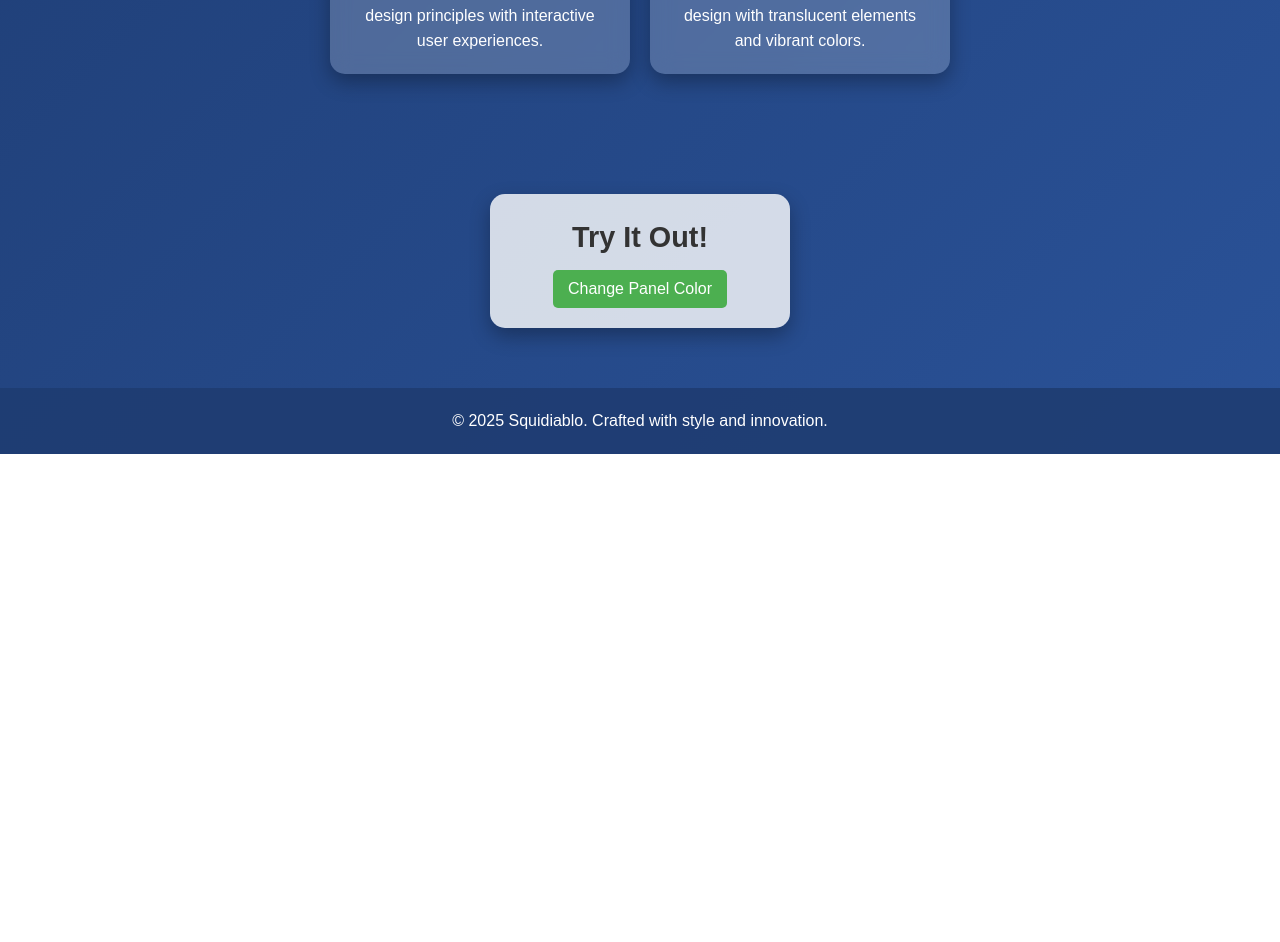
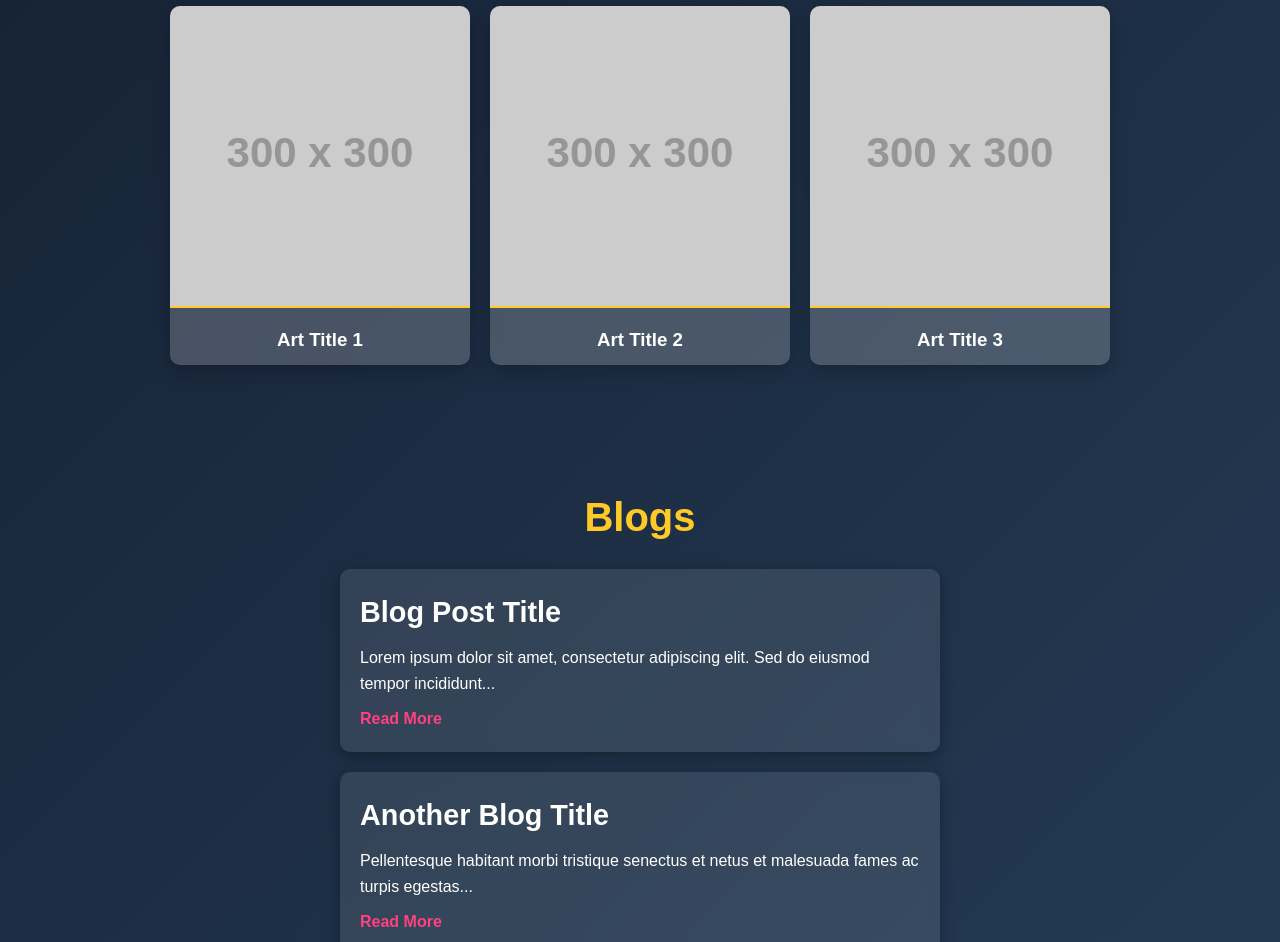
Before and after one commit to squid-zombie/sd-website, a plain HTML site: page index.html in a window 1280 px wide. Shown: the part 547-1489 px from the top of the page. Before the commit the page ends 1001 px from the top, so only its background shows below. Drawn offline with Linux system fonts and the light colour scheme; placeholder pictures from the web are drawn by us.

Commit message:
Updated style

```diff
--- a/index.html
+++ b/index.html
@@ -3,38 +3,53 @@
 <head>
   <meta charset="UTF-8">
   <meta name="viewport" content="width=device-width, initial-scale=1.0">
-  <title>Modern Translucent Design</title>
+  <title>Squidiablo's Modern Art Space</title>
   <link rel="stylesheet" href="style.css">
 </head>
 <body>
   <header class="hero">
-    <h1>Welcome to Squidiablo</h1>
-    <p>Where creativity meets modern design</p>
-    <a href="#about" class="button">Discover More</a>
+    <h1>Welcome to Squidiablo's World</h1>
+    <p>Art. Design. Expression.</p>
+    <a href="#gallery" class="button">Explore Art</a>
+    <a href="#blogs" class="button">Read Blogs</a>
   </header>
 
   <main>
-    <section id="about" class="content">
-      <div class="panel frosted">
-        <h2>About Us</h2>
-        <p>Squidiablo combines cutting-edge design principles with interactive user experiences.</p>
-      </div>
-      <div class="panel frosted">
-        <h2>Our Vision</h2>
-        <p>Explore the future of modern web design with translucent elements and vibrant colors.</p>
+    <section id="gallery" class="content">
+      <h2>Gallery</h2>
+      <div class="grid">
+        <div class="art-piece">
+          <img src="https://via.placeholder.com/300" alt="Art 1">
+          <h3>Art Title 1</h3>
+        </div>
+        <div class="art-piece">
+          <img src="https://via.placeholder.com/300" alt="Art 2">
+          <h3>Art Title 2</h3>
+        </div>
+        <div class="art-piece">
+          <img src="https://via.placeholder.com/300" alt="Art 3">
+          <h3>Art Title 3</h3>
+        </div>
       </div>
     </section>
 
-    <section id="interactive" class="content">
-      <div class="panel interactive">
-        <h2>Try It Out!</h2>
-        <button id="changeColor">Change Panel Color</button>
+    <section id="blogs" class="content">
+      <h2>Blogs</h2>
+      <div class="blog-panel frosted">
+        <h3>Blog Post Title</h3>
+        <p>Lorem ipsum dolor sit amet, consectetur adipiscing elit. Sed do eiusmod tempor incididunt...</p>
+        <a href="#" class="read-more">Read More</a>
+      </div>
+      <div class="blog-panel frosted">
+        <h3>Another Blog Title</h3>
+        <p>Pellentesque habitant morbi tristique senectus et netus et malesuada fames ac turpis egestas...</p>
+        <a href="#" class="read-more">Read More</a>
       </div>
     </section>
   </main>
 
   <footer>
-    <p>&copy; 2025 Squidiablo. Crafted with style and innovation.</p>
+    <p>&copy; 2025 Squidiablo. Crafted with creativity and style.</p>
   </footer>
 
   <script src="script.js"></script>
--- a/script.js
+++ b/script.js
@@ -1,13 +1,3 @@
 document.addEventListener("DOMContentLoaded", () => {
-  const button = document.getElementById("changeColor");
-  const panel = document.querySelector(".interactive");
-
-  // Array of bright modern colors
-  const colors = ["#FF6F61", "#6B5B95", "#88B04B", "#F7CAC9", "#92A8D1", "#955251"];
-
-  button.addEventListener("click", () => {
-    // Select a random color
-    const randomColor = colors[Math.floor(Math.random() * colors.length)];
-    panel.style.background = randomColor;
-  });
+  console.log("Welcome to Squidiablo's Modern Art Space!");
 });
--- a/style.css
+++ b/style.css
@@ -7,7 +7,7 @@
 
 body {
   font-family: 'Arial', sans-serif;
-  background: linear-gradient(135deg, #1e3c72, #2a5298);
+  background: linear-gradient(135deg, #141e30, #243b55);
   color: #fff;
   line-height: 1.6;
   overflow-x: hidden;
@@ -23,87 +23,112 @@ body {
 }
 
 .hero h1 {
-  font-size: 3rem;
+  font-size: 3.5rem;
   margin-bottom: 20px;
   text-transform: uppercase;
 }
 
 .hero p {
-  font-size: 1.2rem;
+  font-size: 1.5rem;
   margin-bottom: 30px;
 }
 
 .hero .button {
   text-decoration: none;
-  background: #ff5722;
+  background: #ff4081;
   color: white;
   padding: 10px 20px;
   border-radius: 5px;
+  margin: 10px;
   font-size: 1.2rem;
   transition: background 0.3s ease;
 }
 
 .hero .button:hover {
-  background: #e64a19;
+  background: #f50057;
 }
 
 /* Content Section */
 .content {
+  padding: 60px 20px;
+  text-align: center;
+}
+
+.content h2 {
+  font-size: 2.5rem;
+  margin-bottom: 20px;
+  color: #ffca28;
+}
+
+/* Grid for Gallery */
+.grid {
   display: flex;
-  flex-wrap: wrap;
   justify-content: center;
   gap: 20px;
-  padding: 60px 20px;
+  flex-wrap: wrap;
 }
 
-.panel {
+.art-piece {
   width: 300px;
-  padding: 20px;
-  border-radius: 15px;
   text-align: center;
-  box-shadow: 0 8px 20px rgba(0, 0, 0, 0.3);
-  transition: transform 0.3s ease, background 0.3s ease;
+  background: rgba(255, 255, 255, 0.2);
+  backdrop-filter: blur(5px);
+  border-radius: 10px;
+  overflow: hidden;
+  box-shadow: 0 8px 20px rgba(0, 0, 0, 0.2);
+  transition: transform 0.3s ease;
 }
 
-.panel h2 {
+.art-piece:hover {
+  transform: scale(1.05);
+}
+
+.art-piece img {
+  width: 100%;
+  border-bottom: 2px solid #ffca28;
+}
+
+.art-piece h3 {
+  padding: 10px 0;
+}
+
+/* Blog Panels */
+.blog-panel {
+  width: 90%;
+  max-width: 600px;
+  margin: 20px auto;
+  padding: 20px;
+  background: rgba(255, 255, 255, 0.1);
+  backdrop-filter: blur(8px);
+  border-radius: 10px;
+  box-shadow: 0 4px 15px rgba(0, 0, 0, 0.3);
+  text-align: left;
+}
+
+.blog-panel h3 {
   font-size: 1.8rem;
   margin-bottom: 10px;
 }
 
-.panel p {
+.blog-panel p {
   font-size: 1rem;
+  margin-bottom: 10px;
 }
 
-/* Frosted Glass Effect */
-.frosted {
-  background: rgba(255, 255, 255, 0.2);
-  backdrop-filter: blur(10px);
+.blog-panel .read-more {
+  text-decoration: none;
+  color: #ff4081;
+  font-weight: bold;
 }
 
-/* Interactive Panel */
-.interactive {
-  background: rgba(255, 255, 255, 0.8);
-  color: #333;
-}
-
-.interactive button {
-  background: #4caf50;
-  color: white;
-  border: none;
-  padding: 10px 15px;
-  border-radius: 5px;
-  cursor: pointer;
-  font-size: 1rem;
-}
-
-.interactive button:hover {
-  background: #388e3c;
+.blog-panel .read-more:hover {
+  color: #f50057;
 }
 
 /* Footer */
 footer {
   text-align: center;
   padding: 20px;
-  background: rgba(30, 60, 114, 0.9);
+  background: rgba(0, 0, 0, 0.8);
   color: #fff;
 }
```
